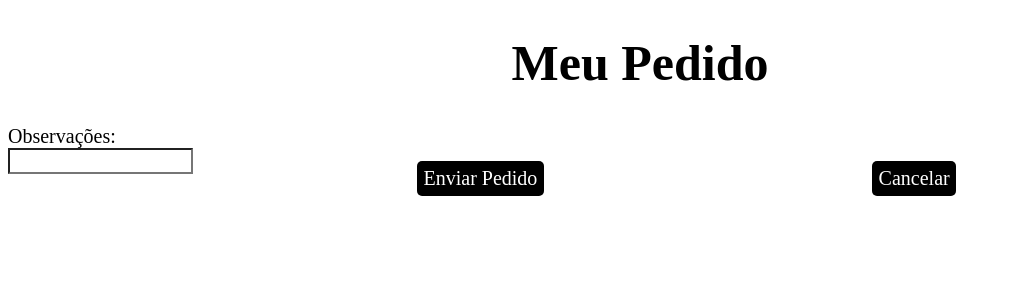
After one commit to VanessadaSilvaPereira/RestauranteWeb, a PHP site: page /meuPedido.php in a window 1280 px wide. The commit adds this page. Shown: the top 300 px of the page, without its empty margins (0-1011 px from the left). Run offline with PHP 8.4, Linux system fonts and the light colour scheme.

Commit message:
inicio do form meu pedido

```diff
--- a/cadastroProduto.php
+++ b/cadastroProduto.php
@@ -18,7 +18,7 @@ require './dao/clsConexao.php';
     <div style="width: 30%; height:100%; margin-left: 30%;">
 
         <div>
-            <button style="float: right" id="botaoCadastro" onclick="window.location = 'listaIngredientes.php'">Ingredientes</button>
+            <button class="botao" onclick="window.location = 'listaIngredientes.php'">Ingredientes</button>
         </div>
         <div class="limparFloat"></div>
         <form>
@@ -64,7 +64,7 @@ require './dao/clsConexao.php';
 
 
                     <div style="float: right">
-                        <input id="btnSalvarProduto" type="submit" value="Salvar">
+                        <input class="botao" type="submit" value="Salvar">
                     </div>
                     </form>
                 </div>
--- a/config.php
+++ b/config.php
@@ -73,7 +73,7 @@ include_once 'model/clsStatus.php';
 </form>
 
 
-                <button id="botaoCadastro" style="float: right" onclick="window.location = 'cadastroProduto.php'">
+            <button class="botao" onclick="window.location = 'cadastroProduto.php'">
                     Cadastrar Produto
                 </button>
         </div>
--- a/css/estilos.css
+++ b/css/estilos.css
@@ -51,7 +51,7 @@ a{
     text-align: center;
     font-size: 50px;
 }
-#botaoCadastro, #btnSalvarProduto{
+.botao{
     height: auto;
     color: white;
     font-size: 20px;
@@ -59,7 +59,7 @@ a{
     padding: 0.5%;
     border:none;
     margin:1%;
-    border-radius: 10px;
+    border-radius: 5px;
     float:right;
     font-family:inherit;
     margin-right: 25%;
@@ -91,15 +91,10 @@ input{
     position: absolute;
     margin-left: 0.5%;
 }
-#divListaIngrediente{
-    font-size: 16px;
+#ingrediente {
+    font-size: 20px;
+    border: 2px solid black;
+    height: auto;
+    vertical-align:central;
 
 }
-#ingrediente{
-    /*text-align: center;*/
-/*     border: solid black 2px;*/
-  height: auto;
-}
-input checkbox{
-    color:red;
-}
--- a/listaIngredientes.php
+++ b/listaIngredientes.php
@@ -22,11 +22,10 @@ require './model/clsIngrediente.php';
                 echo '<h2><b>Nenhum Ingrediente cadastrado</b></h2>';
             }else {
         ?>
-
         <div id="divListaIngrediente">
             <?php
                 foreach ($lista as $ingrediente) {
-                    echo '<div id="ingrediente"><input type="checkbox" value="" />'.$ingrediente->getNome().'</div>';
+                    echo '<div><input type="checkbox" value="" id="ingrediente" />'.$ingrediente->getNome().'</div>';
                 }
             ?>
         </div>
@@ -34,6 +33,6 @@ require './model/clsIngrediente.php';
         <?php
           }
         ?>
-        <button>ok</button>
+        <button class="botao">ok</button>
     </body>
 </html>
--- /dev/null
+++ b/meuPedido.php
@@ -0,0 +1,28 @@
+<!DOCTYPE html>
+<!--
+To change this license header, choose License Headers in Project Properties.
+To change this template file, choose Tools | Templates
+and open the template in the editor.
+-->
+<html>
+    <head>
+        <meta charset="UTF-8">
+        <title>Meu Pedido</title>
+        <link href="CSS/Estilos.css" rel="stylesheet" type="text/css">
+        <meta name="viewport" content="width=device-width, initial-scale=1, maximum-scale=1" />
+        <script src="jquery-3.3.1.js"></script>
+    <h1  class="titulo">Meu Pedido</h1>
+    </head>
+    <body>
+        <?php
+        // put your code here
+        ?>
+        <form>
+            <div><label>Observações:</label></div>
+            <input type="text">
+            <button class="botao">Cancelar</button>
+            <button class="botao">Enviar Pedido</button>
+        </form>
+
+    </body>
+</html>
```
